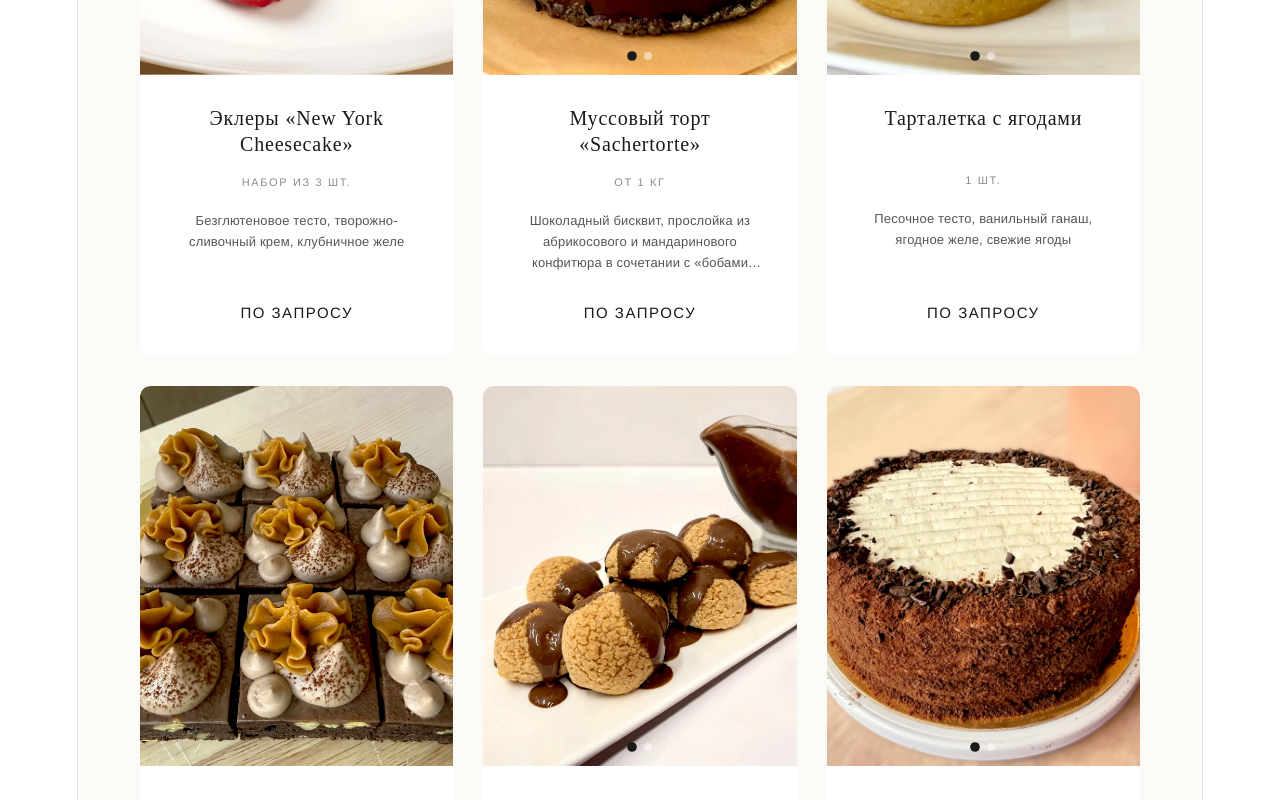
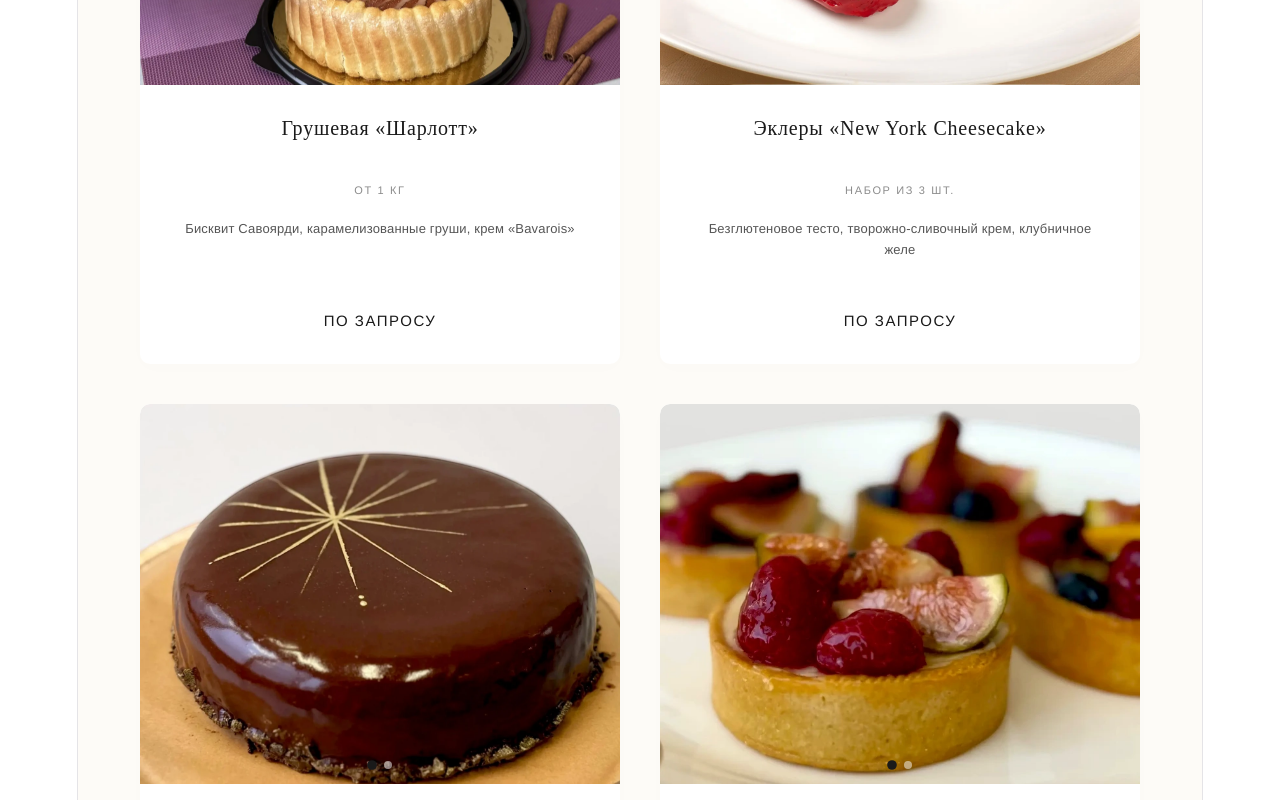
Before and after one commit to nastyadin1234-hub/menu-portfolio, a Vue app: page / in a window 1280 px wide. Shown: the part 1755-2555 px from the top of the page. Built offline with nearby package versions, Linux system fonts and the light colour scheme.

Commit message:
Update New.vue

```diff
--- a/src/components/New.vue
+++ b/src/components/New.vue
@@ -840,11 +840,13 @@ const maxUrl = ref('https://max.ru/u/f9LHodD0cOL4iVq41cK4V4jnAVusNP_iDcj2fr8XLme
   margin-top: auto !important;
 }
 
-.catalog-grid {
-  display: grid !important;
-  grid-template-columns: repeat(auto-fill, minmax(300px, 1fr)) !important;
-  gap: 30px !important;
-}
 
 
+.catalog-grid {
+  display: grid;
+  grid-template-columns: repeat(2, 1fr) !important;
+  gap: 40px;
+  width: 100%;
+  position: relative;
+}
 </style>
```
